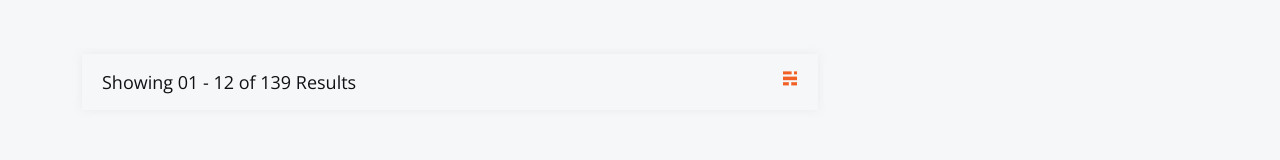
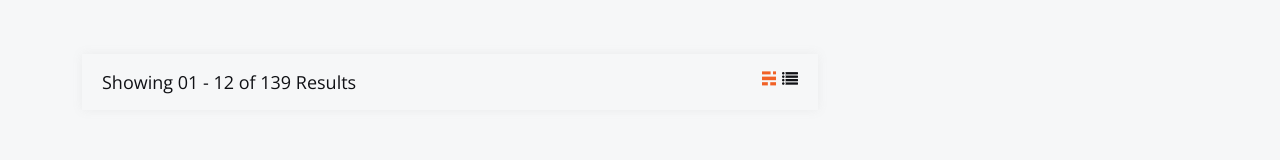
Before and after one commit to it27427/dokanbondhu-ecommerce, a React (Vite) app: page /shop in a window 1280 px wide. Shown: the part 550-710 px from the top of the page. Built offline with nearby package versions, Linux system fonts and the light colour scheme.

Commit message:
product list tab

```diff
--- a/src/pages/Shop.jsx
+++ b/src/pages/Shop.jsx
@@ -32,6 +32,13 @@ const Shop = () => {
                     >
                       <i className='icofont-ghost'></i>
                     </a>
+                    <a
+                      className='list'
+                      onClick={() => setGridList(!gridList)}
+                      role='button'
+                    >
+                      <i className='icofont-listine-dots'></i>
+                    </a>
                   </div>
                 </div>
               </article>
```
